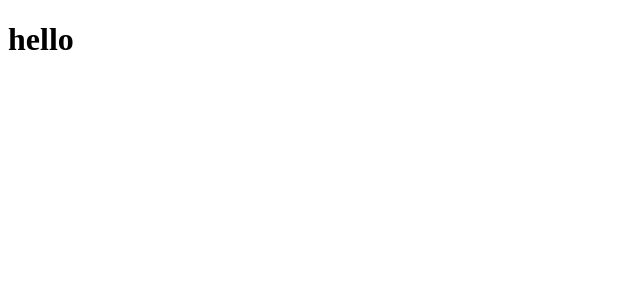
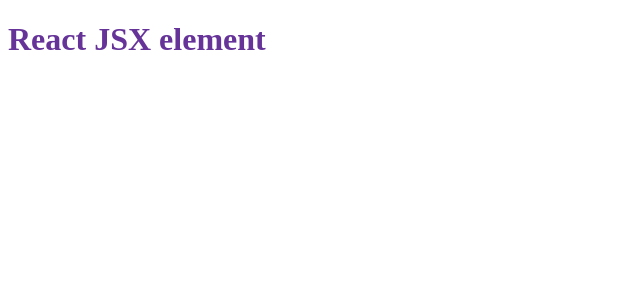
Before and after one commit to ritesh-jadhav/React-brushUp-November-2023, a React (Vite) app: page / in a window 1280 px wide. Shown: the top 300 px of the page, without its empty margins (0-640 px from the left). Built offline with nearby package versions, Linux system fonts and the light colour scheme.

Commit message:
react-element-jsx

```diff
--- a/App.js
+++ b/App.js
@@ -1,7 +1,17 @@
 import React from "react";
 import ReactDOM  from "react-dom/client";
 
-const heading = React.createElement("h1",{},"hello");
-console.log(heading);
+
+
+// React.createElement => object => HtmlElement(render)
+
+const heading = React.createElement("h1",{id: "heading"},"React element");
+
+// JSX - Html-likely syntax that understand by JS engine
+// JSX => babel transpile it to React.createElement => ReactElement-JS Object => htmlElement(reder)
+
+const jsx = <h1 id="heading">React JSX element</h1>
+
 const root = ReactDOM.createRoot(document.getElementById("root"));
-root.render(heading)
+
+root.render(jsx);
--- a/index.html
+++ b/index.html
@@ -8,7 +8,9 @@
   </head>
   <body>
 
-   <div id="root"></div>
+   <div id="root">
+    <h1>Not rendered</h1>
+   </div>
   </body>
 
 
--- a/package.json
+++ b/package.json
@@ -3,6 +3,8 @@
   "version": "1.0.0",
   "description": "React ",
   "scripts": {
+    "start" : "parcel index.html",
+    "build" : "parcel build index.html",
     "test": "jest"
   },
   "repository": {
--- a/style.css
+++ b/style.css
@@ -0,0 +1,3 @@
+#heading {
+  color: rebeccapurple;
+}
```
Also changed, not shown: ignite.txt.
